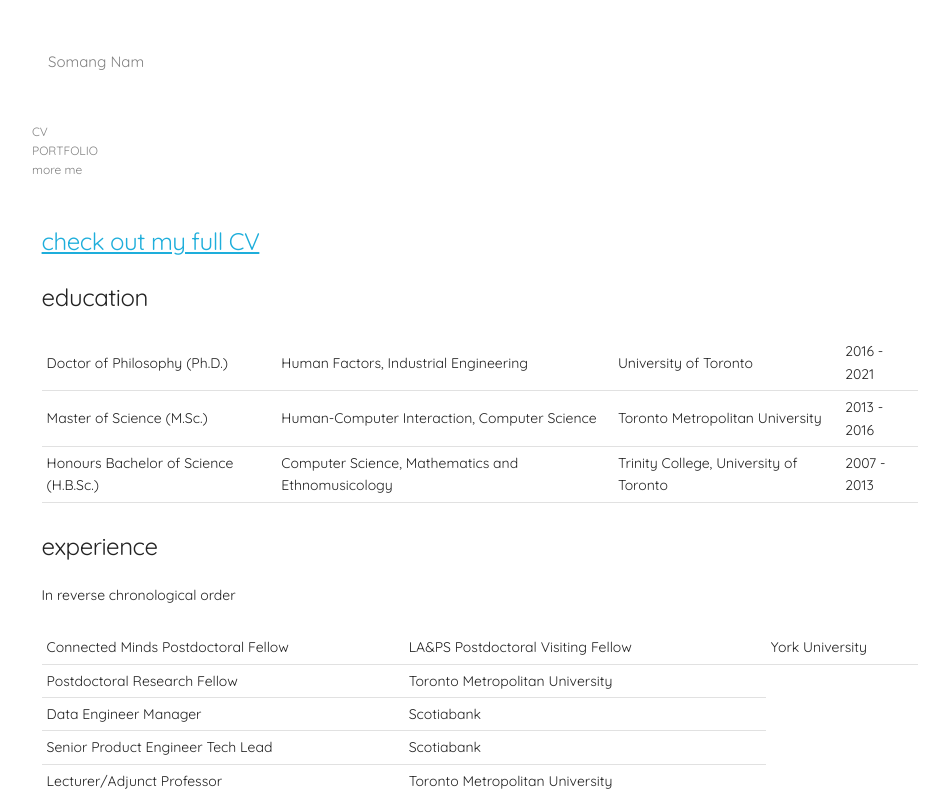
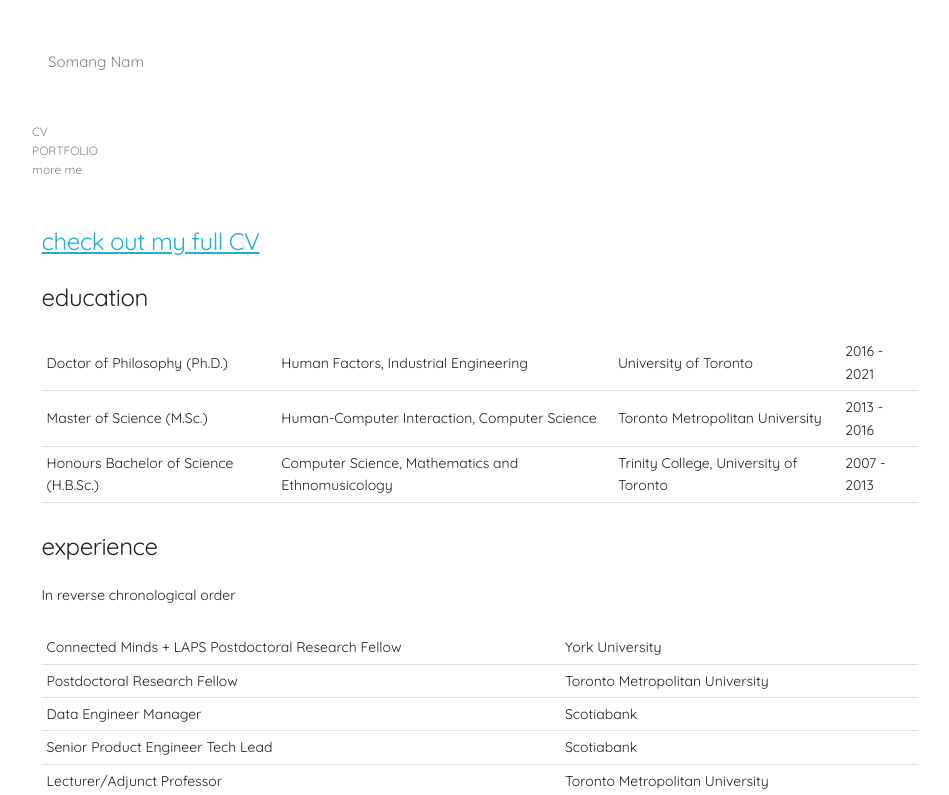
Before and after one commit to somang/somang.github.io, a plain HTML site: page index.html in a window 1280 px wide. Both pictures are taken after a click on the link "CV". Shown: the top 795 px of the page, without its empty margins (128-1077 px from the left). Drawn offline with Linux system fonts and the light colour scheme.

Commit message:
Update index.html

```diff
--- a/index.html
+++ b/index.html
@@ -183,8 +183,7 @@
                 <table class="u-full-width">
                     <tbody>
                         <tr>
-                            <td>Connected Minds Postdoctoral Fellow</td>
-                            <td>LA&PS Postdoctoral Visiting Fellow</td>
+                            <td>Connected Minds + LAPS Postdoctoral Research Fellow</td>
                             <td>York University</td>
                         </tr>
                         <tr>
```
